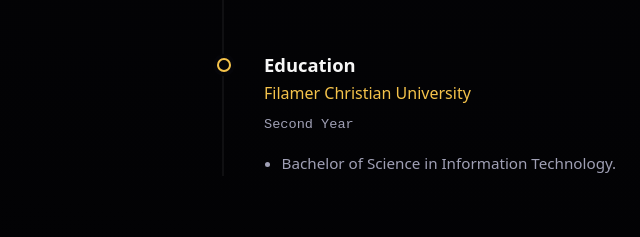
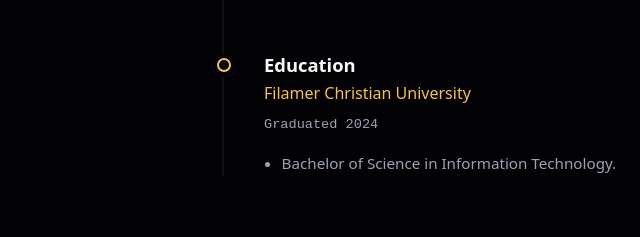
Before and after one commit to DanlanDan/portfolio, a plain HTML site: page index.html in a window 1280 px wide. Shown: the part 3489-3726 px from the top of the page, 18-658 px from the left. Drawn offline with Linux system fonts and the light colour scheme.

Commit message:
Slight adjustments

```diff
--- a/index.html
+++ b/index.html
@@ -268,7 +268,7 @@
         <div class="timeline-meta">
           <span class="timeline-role">Education</span>
           <span class="timeline-company">Filamer Christian University</span>
-          <span class="timeline-date">Second Year</span>
+          <span class="timeline-date">Graduated 2024</span>
         </div>
         <ul class="bullet-list compact">
           <li>Bachelor of Science in Information Technology.</li>
@@ -370,7 +370,6 @@
     </div>
   </section>
 
-  <!-- ========== FOOTER ========== -->
   <footer class="site-footer">
     <div class="container footer-content">
       <span>© <span id="year"></span> Danneal Jocson. All rights reserved.</span>
```
